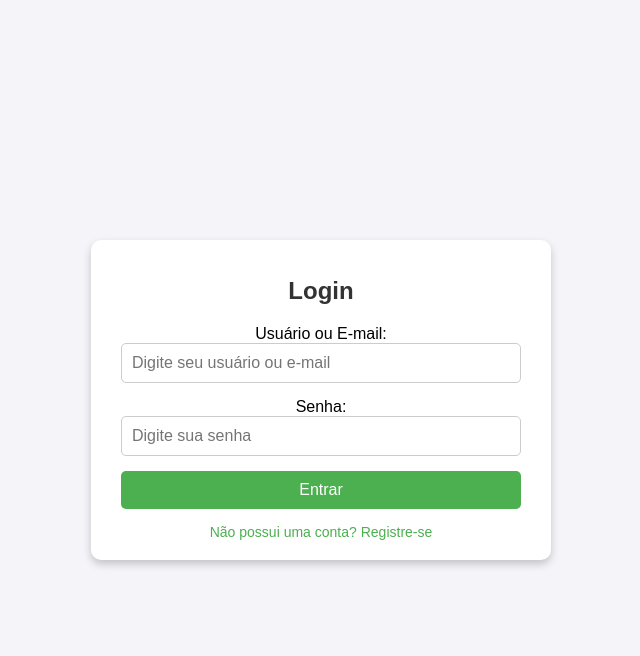
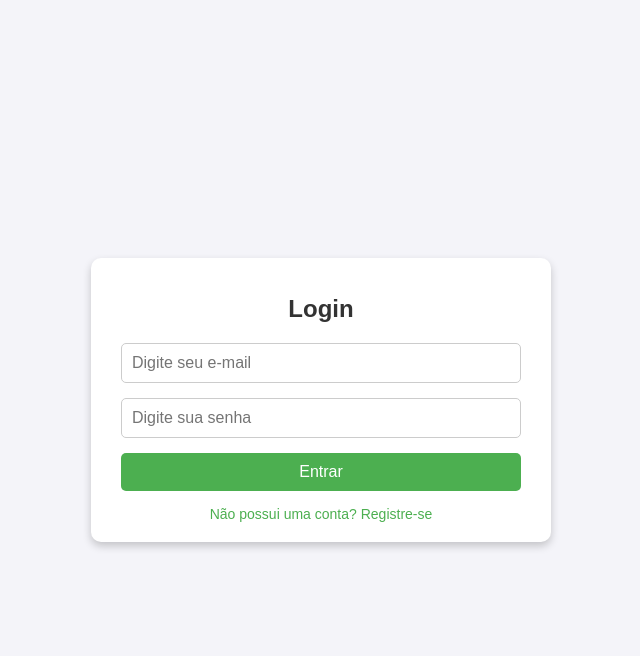
Before and after one commit to MatheusTLampugnani/checklist, a Django app: page /login/ in a window 1280 px wide. Shown: the top 656 px of the page, without its empty margins (319-959 px from the left). Run offline with Django 5.2, Linux system fonts and the light colour scheme.

Commit message:
Correçao para login com email

```diff
--- a/checklist/forms.py
+++ b/checklist/forms.py
@@ -46,7 +46,7 @@ class CustomUserCreationForm(UserCreationForm):
         model = User
         fields = ['username', 'email', 'password1', 'password2']
         widgets = {
-            'username': forms.TextInput(attrs={'placeholder': 'Digite seu nome de usuário','class': 'form-control'}),
+            'email': forms.TextInput(attrs={'placeholder': 'Digite seu emailc','class': 'form-control'}),
             'password1': forms.PasswordInput(attrs={'placeholder': 'Digite sua senha','class': 'form-control'}),
             'password2': forms.PasswordInput(attrs={'placeholder': 'Confirme sua senha','class': 'form-control'}),
         }
--- a/checklist/templates/login.html
+++ b/checklist/templates/login.html
@@ -105,12 +105,8 @@
         {% endif %}
         <form method="post" action="{% url 'login' %}">
             {% csrf_token %}
-            <label for="username">Usuário ou E-mail:</label>
-            <input type="text" id="username" name="username" placeholder="Digite seu usuário ou e-mail" required>
-
-            <label for="password">Senha:</label>
+            <input type="text" id="email" name="email" placeholder="Digite seu e-mail" required>
             <input type="password" id="password" name="password" placeholder="Digite sua senha" required>
-
             <button type="submit">Entrar</button>
         </form>
         <a href="{% url 'register' %}">Não possui uma conta? Registre-se</a>
```
